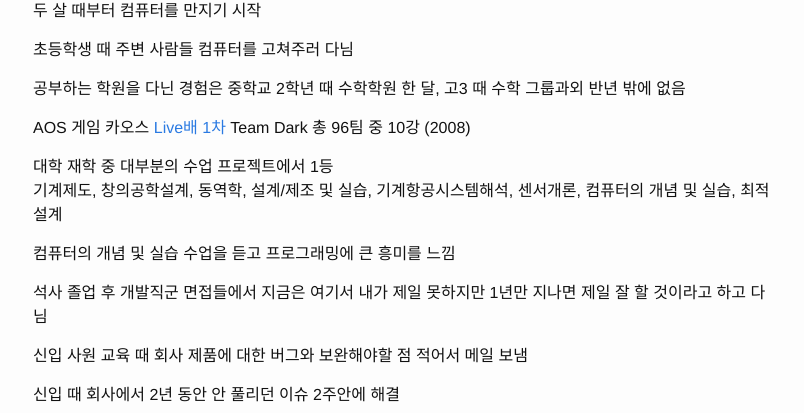
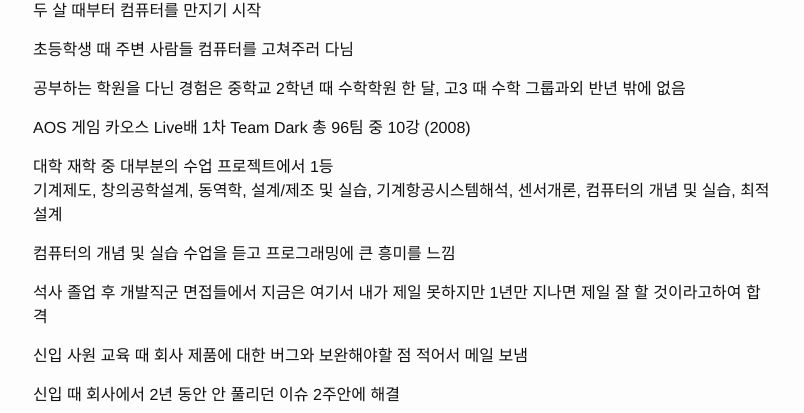
Before and after one commit to nallwhy/nallwhy.github.io, a Jekyll site: the page built from _posts/2016-03-29-Hello, I'm mayTree.markdown, in a window 1280 px wide and 900 px high, scrolled down 7170 px. Shown: the part 141-554 px from the top of the window, without its empty margins (237-1041 px from the left). Built offline with Jekyll 4.4.1, drawn with Linux system fonts in a browser that asks for light colours.

Commit message:
Update 2016-03-29-Hello, I'm mayTree.markdown

```diff
--- a/_posts/2016-03-29-Hello, I'm mayTree.markdown
+++ b/_posts/2016-03-29-Hello, I'm mayTree.markdown
@@ -228,14 +228,14 @@ Ruby, Javascript, CoffeeScript, Kotlin, C++, C#, Java, TypeScript
 
 공부하는 학원을 다닌 경험은 중학교 2학년 때 수학학원 한 달, 고3 때 수학 그룹과외 반년 밖에 없음
 
-AOS 게임 카오스 [Live배 1차](http://cafe.daum.net/ChaosLive) Team Dark 총 96팀 중 10강 (2008)
+AOS 게임 카오스 Live배 1차 Team Dark 총 96팀 중 10강 (2008)
 
 대학 재학 중 대부분의 수업 프로젝트에서 1등
 : 기계제도, 창의공학설계, 동역학, 설계/제조 및 실습, 기계항공시스템해석, 센서개론, 컴퓨터의 개념 및 실습, 최적설계
 
 컴퓨터의 개념 및 실습 수업을 듣고 프로그래밍에 큰 흥미를 느낌
 
-석사 졸업 후 개발직군 면접들에서 지금은 여기서 내가 제일 못하지만 1년만 지나면 제일 잘 할 것이라고 하고 다님
+석사 졸업 후 개발직군 면접들에서 지금은 여기서 내가 제일 못하지만 1년만 지나면 제일 잘 할 것이라고하여 합격
 
 신입 사원 교육 때 회사 제품에 대한 버그와 보완해야할 점 적어서 메일 보냄
 
```
